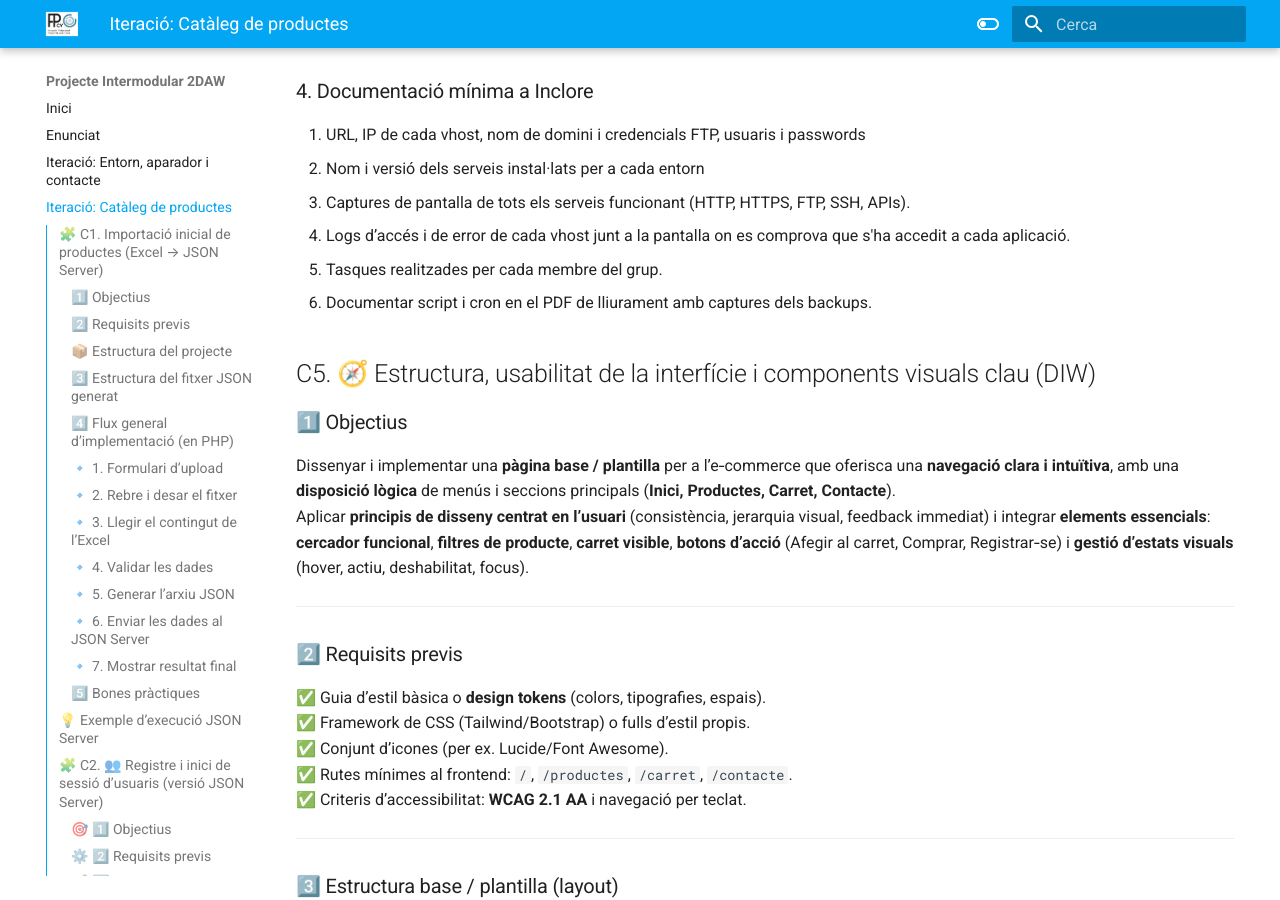
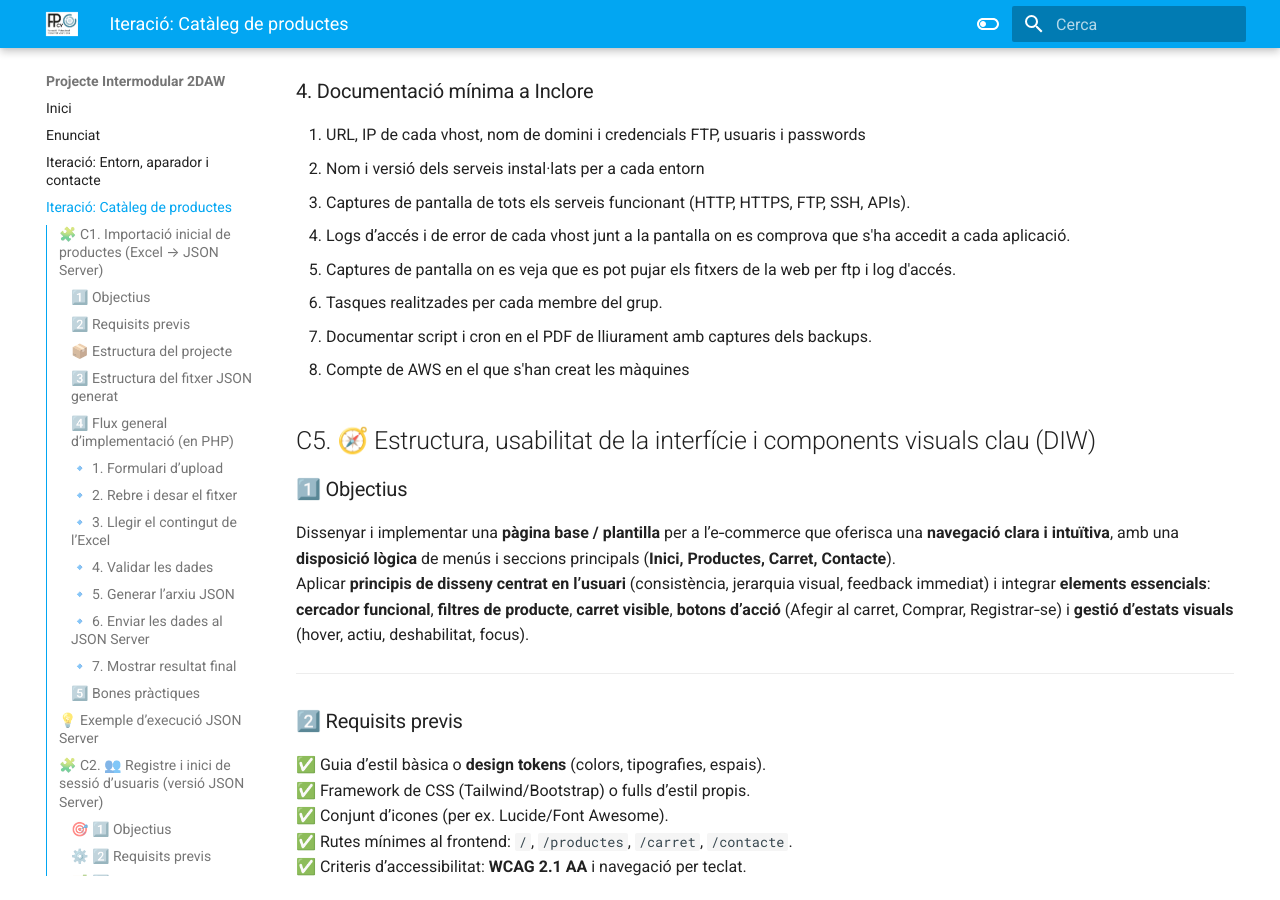
Before and after one commit to cipfpbatoi/pi2daw2526, an MkDocs documentation site: the page built from docs/sprint2.md, in a window 1280 px wide and 900 px high, scrolled down 11236 px. Built offline with MkDocs 1.6.1 and Material for MkDocs 9.7.7, drawn with Linux system fonts in a browser that asks for light colours.

Commit message:
Update sprint2.md

```diff
--- a/docs/sprint2.md
+++ b/docs/sprint2.md
@@ -472,8 +472,10 @@ Configurar un servei d’allotjament complet en AWS per a la posada en produccio
 2. Nom i versió dels serveis instal·lats per a cada entorn
 3. Captures de pantalla de tots els serveis funcionant (HTTP, HTTPS, FTP, SSH, APIs).
 4. Logs d’accés i de error de cada vhost junt a la pantalla on es comprova que s'ha accedit a cada aplicació.
-5. Tasques realitzades per cada membre del grup.
-6. Documentar script i cron en el PDF de lliurament amb captures dels backups.
+5. Captures de pantalla on es veja que es pot pujar els fitxers de la web per ftp i log d'accés.
+6. Tasques realitzades per cada membre del grup.
+7. Documentar script i cron en el PDF de lliurament amb captures dels backups.
+8. Compte de AWS en el que s'han creat les màquines
 
 
 ## C5. 🧭 Estructura, usabilitat de la interfície i components visuals clau (DIW)
```
